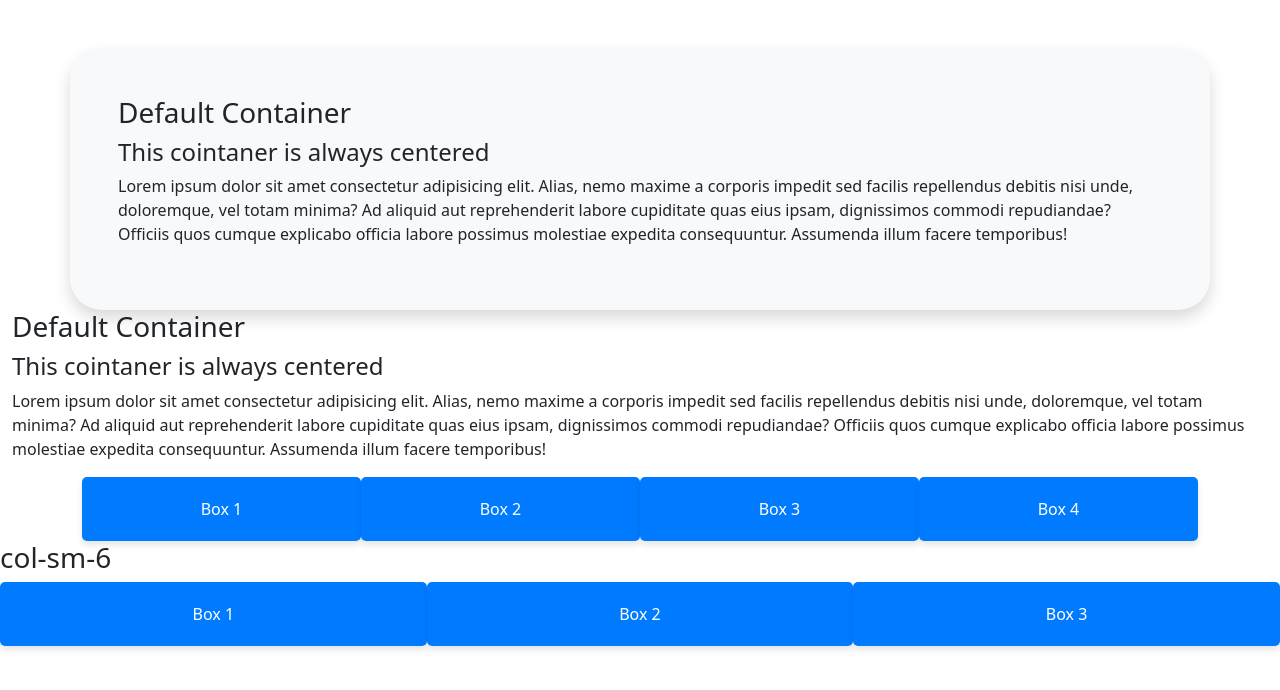
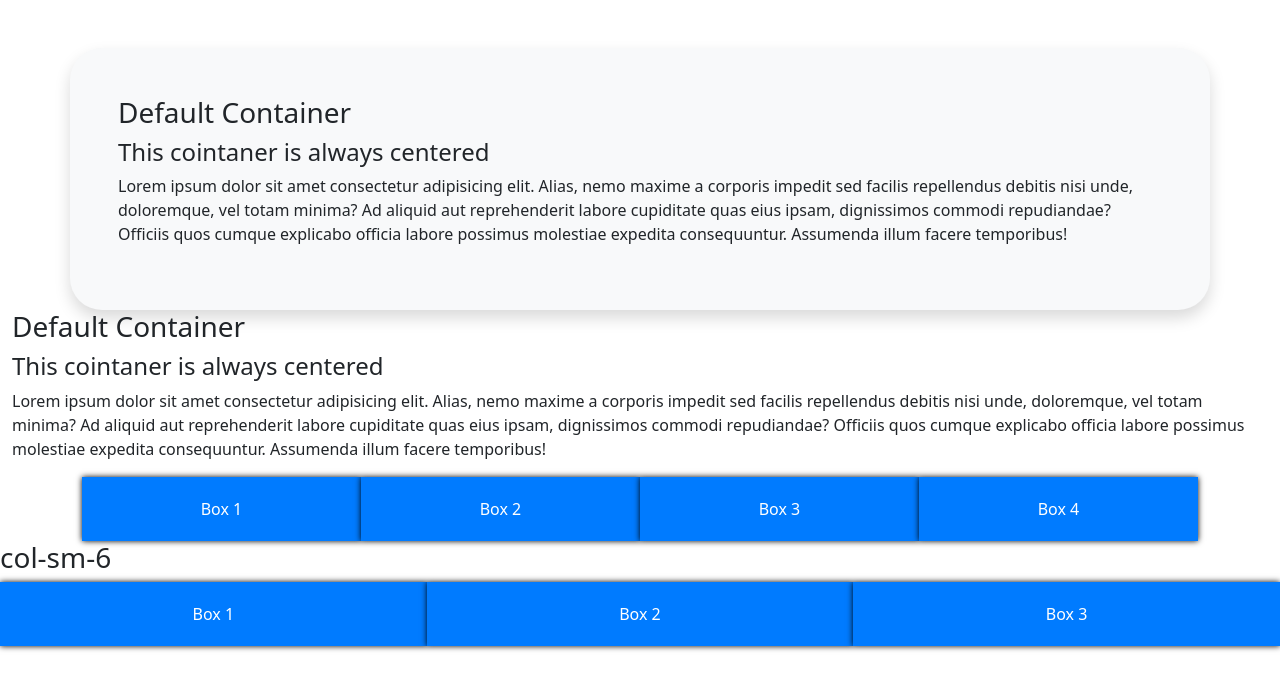
Before and after one commit to JhiroTool/BS5, a plain HTML site: page container.html in a window 1280 px wide. Drawn offline with nearby package versions, Linux system fonts and the light colour scheme.

Commit message:
added bs5 style

```diff
--- a/style.css
+++ b/style.css
@@ -4,6 +4,6 @@
     text-align: center;
     padding: 20px;
 
-    border-radius: 5px;
-    box-shadow: 0 4px 6px rgba(0, 0, 0, 0.1);
+    /* border-radius: 5px; */
+    box-shadow: 0 0px 6px rgba(0, 0, 0, 3);
 }
```
